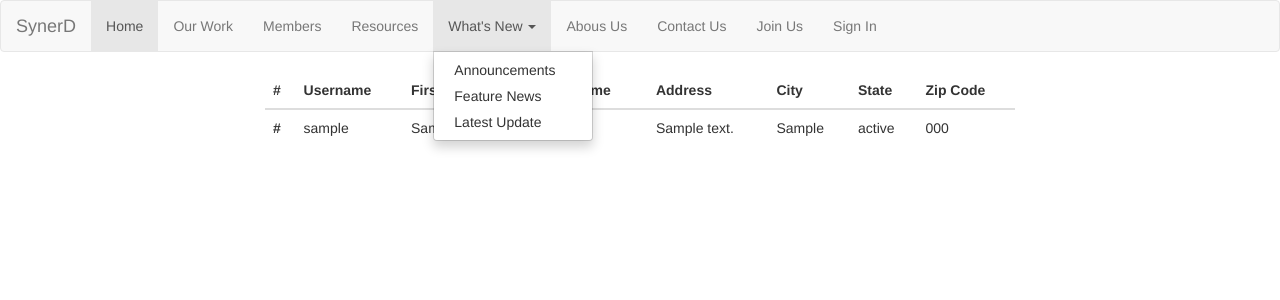
After one commit to asufork/SynerD, a Django app: page /Member/ in a window 1280 px wide, after a click on "What's New". The commit adds this page. Shown: the top 300 px of the page. Run offline with Django 3.2, Linux system fonts and the light colour scheme; tables that the repository leaves empty hold one stand-in row (values such as "Sample post"); some libraries are stand-ins or nearby versions.

Commit message:
Final Deliverable

```diff
--- a/SynerD/models.py
+++ b/SynerD/models.py
@@ -1,4 +1,5 @@
 from django.db import models
+from django.forms import ModelForm
 
 # Create your models here.
 class UserInfo(models.Model):
@@ -31,6 +32,11 @@ class UserInfo(models.Model):
 	governmentIDissue  = models.CharField(max_length = 200)
 	governmentIDexpiredate = models.DateField()
 	beneficiaryID = models.CharField(max_length = 200)
+
+class UserInfoForm(ModelForm):
+    class Meta:
+        model = UserInfo
+        fields = ['username', 'firstname', 'middle', 'lastname', 'address1', 'address2', 'city', 'state', 'zipcode', 'email', 'homephone', 'cell', 'dobday']
 
 class Office(models.Model):
 	officename = models.CharField(max_length = 200)
--- a/SynerD/templates/joinus.html
+++ b/SynerD/templates/joinus.html
@@ -41,9 +41,9 @@
   </div>
 </nav>
 
-<div class="container">
+<!-- <div class="container">
   <div class="row">
-   <form action="/action_page.php">
+   <form action="/save">
     <div class="form-group">
       <label for="username">Username:</label>
       <input class="form-control" id="username" required="true" pattern=".{1,8}" required title="1 to 8 characters max">
@@ -115,7 +115,7 @@
   </form>
 </div>
 </div>
-
+ -->
 <style>
 .footer {
   position: fixed;
--- /dev/null
+++ b/SynerD/templates/members.html
@@ -0,0 +1,99 @@
+<!DOCTYPE html>
+<html lang="en">
+<head>
+  <title>SynerD</title>
+  <meta charset="utf-8">
+  <meta name="viewport" content="width=device-width, initial-scale=1">
+  <link rel="stylesheet" href="https://maxcdn.bootstrapcdn.com/bootstrap/3.4.1/css/bootstrap.min.css">
+  <script src="https://ajax.googleapis.com/ajax/libs/jquery/3.4.1/jquery.min.js"></script>
+  <script src="https://maxcdn.bootstrapcdn.com/bootstrap/3.4.1/js/bootstrap.min.js"></script>
+</head>
+<body>
+
+<nav class="navbar navbar-default">
+  <div class="container-fluid">
+    <div class="navbar-header">
+      <a class="navbar-brand" href="synerd.html">SynerD</a>
+    </div>
+    <ul class="nav navbar-nav">
+      <li class="active"><a href="synerd.html">Home</a></li>
+      <li><a href="#">Our Work</a></li>
+      <li><a href="#">Members</a></li>
+      <li><a href="#">Resources</a></li>
+
+      <li class="dropdown">
+        <a class="dropdown-toggle" data-toggle="dropdown" href="#">What's New
+        <span class="caret"></span></a>
+        <ul class="dropdown-menu">
+          <li><a href="#">Announcements</a></li>
+          <li><a href="#">Feature News</a></li>
+          <li><a href="#">Latest Update</a></li>
+        </ul>
+      </li>
+
+      <li><a href="#">Abous Us</a></li>
+      <li><a href="#">Contact Us</a></li>
+      <li><a href="joinus.html">Join Us</a></li>
+      <li><a href="#">Sign In</a></li>
+    </ul>
+
+
+  </div>
+</nav>
+
+<div class="container">
+  <div class="row">
+    <div class="col-md-2"></div>
+
+    <div class="col-md-8">
+      <table class="table table-dark">
+        <thead>
+          <tr>
+            <th scope="col">#</th>
+            <th scope="col">Username</th>
+            <th scope="col">First Name</th>
+            <th scope="col">Middle Name</th>
+            <th scope="col">Address</th>
+            <th scope="col">City</th>
+            <th scope="col">State</th>
+            <th scope="col">Zip Code</th>
+
+
+          </tr>
+        </thead>
+        <tbody>
+          {% for item in query_results %}
+          <tr>
+            <th scope="row">#</th>
+            <td>{{ item.username }}</td>
+            <td>{{ item.firstname }}</td>
+            <td>{{ item.middle }}</td>
+            <td>{{ item.address1 }}</td>
+            <td>{{ item.city }}</td>
+            <td>{{ item.state }}</td>
+            <td>{{ item.zipcode }}</td>
+          </tr>
+          {% endfor %}
+        </tbody>
+      </table>
+
+    </div>
+
+    <div class="col-md-2"></div>
+  </div>
+</div>
+<!-- <table>
+    <tr>
+        <th>Field 1</th>
+        ...
+        <th>Field N</th>
+    </tr>
+    {% for item in query_results %}
+    <tr>
+        <td>{{ item.username }}</td>
+        ...
+        <td>{{ item.firstname }}</td>
+    </tr>
+    {% endfor %}
+</table>
+ -->
--- a/SynerD/templates/synerd.html
+++ b/SynerD/templates/synerd.html
@@ -18,7 +18,7 @@
     <ul class="nav navbar-nav">
       <li class="active"><a href="/">Home</a></li>
       <li><a href="#">Our Work</a></li>
-      <li><a href="#">Members</a></li>
+      <li><a href="/Member/">Members</a></li>
       <li><a href="#">Resources</a></li>
 
       <li class="dropdown">
--- a/SynerD/urls.py
+++ b/SynerD/urls.py
@@ -8,4 +8,5 @@ urlpatterns = [
 	path('api/', include('SynerD.api.url', namespace='api')),
 	path('', views.index, name = 'index'),
 	path('Register/', views.register, name = 'Register'),
+	path('Member/', views.member, name = 'Member'),
 ] + static(settings.MEDIA_URL, document_root=settings.MEDIA_ROOT)
--- a/SynerD/views.py
+++ b/SynerD/views.py
@@ -1,10 +1,44 @@
 from django.shortcuts import render
+from django.shortcuts import redirect
 from django.http import HttpResponse
-
+from .models import UserInfo
+from .forms import UserInfoForm
+from django.utils import timezone
 # Create your views here.
 def index(request):
 	#return HttpResponse("Hello World.")
 	return render(request,'synerd.html',{})
 
+# def register(request):
+# 	return render(request,'joinus.html',{})
+
+
+def member(request):
+	query_results = UserInfo.objects.all()
+	return render(request, 'members.html', locals())
+
 def register(request):
-	return render(request,'joinus.html',{})
+    #form = UserInfoForm
+    #return render(request, 'joinus_edit.html', {'form': form})
+    query_results = UserInfo.objects.all()
+    if request.method == "POST":
+        form = UserInfoForm(request.POST)
+        if form.is_valid():
+            user = form.save(commit=False)
+            user.governmentIDexpiredate = timezone.now()
+            user.save()
+            return render(request, 'members.html', locals())
+    else:
+        form = UserInfoForm()
+    return render(request, 'joinus_edit.html', {'form': form})
+
+ # if request.method == 'POST':
+ #  r = requests.get('http://localhost:8000/api/services/', params=request.POST)
+ # else:
+ #  r = requests.get('http://localhost:8000/api/services/', params=request.GET)
+
+ #  if r.status_code == 200:
+ #   return HttpResponse(r.text)
+ #  else:
+ #   return HttpResponse('Could not save data')
+	#return render(request,'members.html',{})
```
Also changed, not shown: SynerD/admin.py (+40 -2 lines), SynerD/forms.py (added, +9 -0 lines), SynerD/templates/joinus_edit.html (added, +59 -0 lines).
